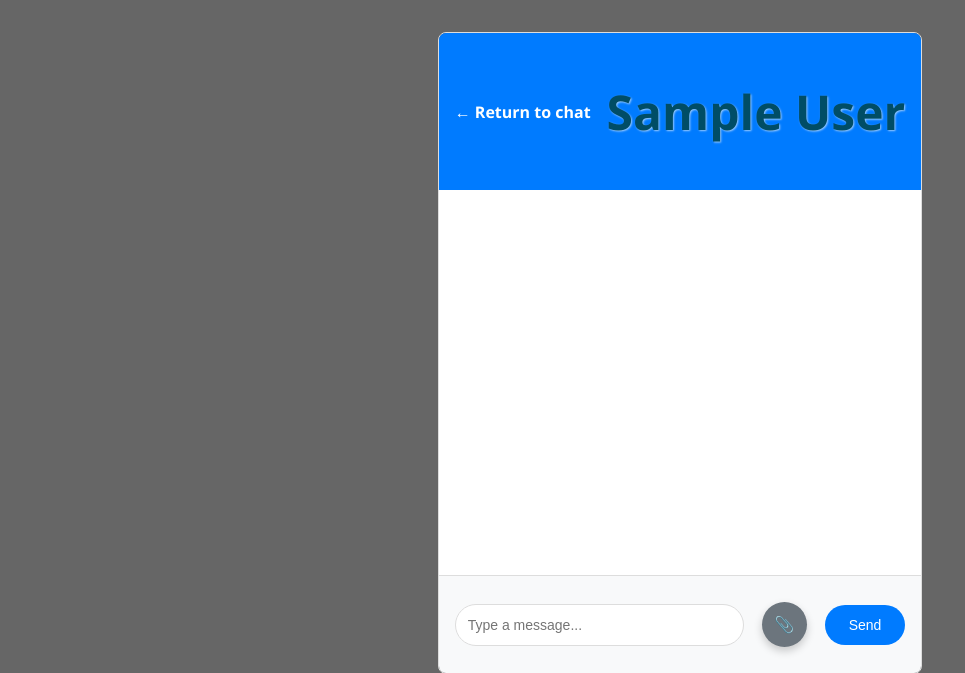
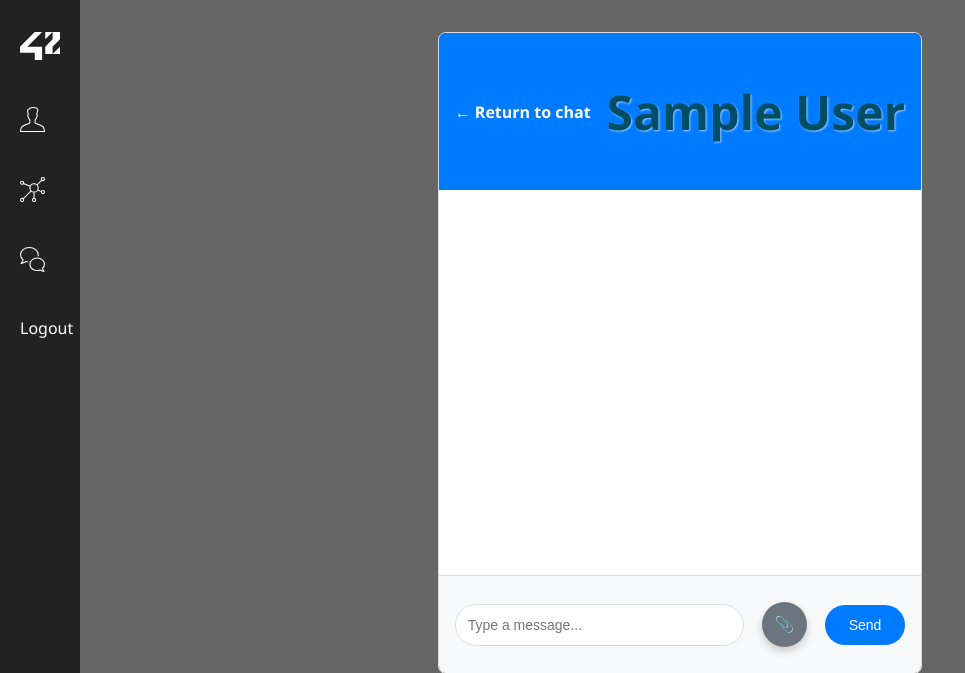
Before and after one commit to Adam2475/Piscine-PHP-Rush01, a Symfony app: template intranet/templates/chat/private.html.twig in a window 1280 px wide. Shown: the top 673 px of the page, without its empty margins (0-965 px from the left). Run offline with Twig, Linux system fonts and the light colour scheme; the template is opened without the code that fills it: most values are stand-ins (such as "Sample title", 1, 10 or a date in 2020); some libraries are stand-ins or nearby versions.

Commit message:
sistemata navbar e aggiunta nelle pagine di chat

```diff
--- a/intranet/templates/chat/index.html.twig
+++ b/intranet/templates/chat/index.html.twig
@@ -1,12 +1,16 @@
 {% extends 'base.html.twig' %}
 
 {% block title %}Chat{% endblock %}
+
 
 {% block stylesheets %}
     <link rel="stylesheet" href="{{ asset('css/chat-main.css') }}">
 {% endblock %}
 
 {% block body %}
+
+{% include 'components/navbar.html.twig' %}
+
 <div class="chat-container">
     <div class="chat-sidebar">
         <h3>Chat</h3>
--- a/intranet/templates/chat/private.html.twig
+++ b/intranet/templates/chat/private.html.twig
@@ -7,6 +7,9 @@
 {% endblock %}
 
 {% block body %}
+
+{% include 'components/navbar.html.twig' %}
+
 <div class="chat-container">
     <div class="chat-header">
         <a href="{{ path('chat_index') }}" class="back-btn">← Return to chat</a>
--- a/intranet/templates/chat/project.html.twig
+++ b/intranet/templates/chat/project.html.twig
@@ -7,6 +7,9 @@
 {% endblock %}
 
 {% block body %}
+
+{% include 'components/navbar.html.twig' %}
+
 <div class="chat-container">
     <div class="chat-header">
         <a href="{{ path('project_show', { id: project.id }) }}" class="back-btn">← Return to project</a>
--- a/intranet/templates/components/navbar.html.twig
+++ b/intranet/templates/components/navbar.html.twig
@@ -1,7 +1,7 @@
 <div class="navbar">
     <ul>
         <li>
-            <a class="navbar-logo" href="{{ path('userpage', {'id': originalUser.id}) }}">
+            <a class="navbar-logo" href="{{ path('userpage', {'id': app.user.id}) }}">
                 <svg xmlns="http://www.w3.org/2000/svg" xml:space="preserve" viewBox="0 0 137.6 96.6" fill="#fff" stroke="transparent" width="40" height="32">
                     <path d="M229.2 443.9h50.7v25.4h25.3v-45.9h-50.6l50.6-50.7h-25.3l-50.7 50.7zM316.1 398.1l25.3-25.4h-25.3z" fill="#fff" transform="translate(-229.2 -372.7)">
                     </path>
@@ -11,7 +11,7 @@
             </a>
         </li>
         <li>
-            <a href="{{ path('userpage', {'id': originalUser.id}) }}">
+            <a href="{{ path('userpage', {'id': app.user.id}) }}">
             <svg xmlns="http://www.w3.org/2000/svg" viewBox="0 0 24 24" width="25" height="25" fill="none" stroke="#fff">
                 <path fill="none" stroke="#fff" stroke-linecap="round" stroke-linejoin="round" d="M23.5 23.5a10.135 10.135 0 0 0-1-4.057c-.746-1.492-4-2.5-8-4v-3a3.75 3.75 0 0 0 1.5-3c.5 0 1-2 0-2.5 0-.3 1.339-2.8 1-4.5-.5-2.5-7.5-2.5-8-.5-3 0-1 4.594-1 5-1 .5-.5 2.5 0 2.5a3.75 3.75 0 0 0 1.5 3v3c-4 1.5-7.255 2.508-8 4a10.135 10.135 0 0 0-1 4.057Z">
                 </path>
```
